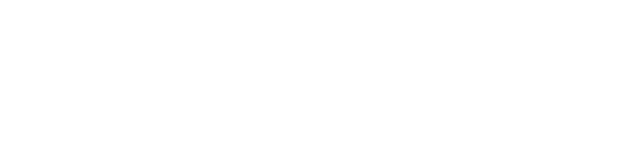
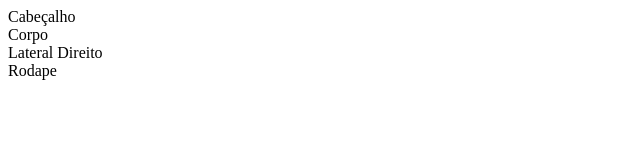
Before and after one commit to joabtorres/curso_git, a plain HTML site: page index.html in a window 1280 px wide. Shown: the whole page, without its empty margins (0-640 px from the left). Drawn offline with Linux system fonts and the light colour scheme.

Commit message:
joab - separado os container do site

```diff
--- a/index.html
+++ b/index.html
@@ -5,6 +5,19 @@
 	<title>Criando um projeto utilizando Git e Github</title>
 </head>
 <body>
-
+	<div id="interface">
+		<div id="header">
+			Cabeçalho
+		</div>
+		<div id="section">
+			Corpo
+		</div>
+		<div id="sidebar">
+			Lateral Direito
+		</div>
+		<div id="footer">
+			Rodape
+		</div>
+	</div>
 </body>
 </html>
```
